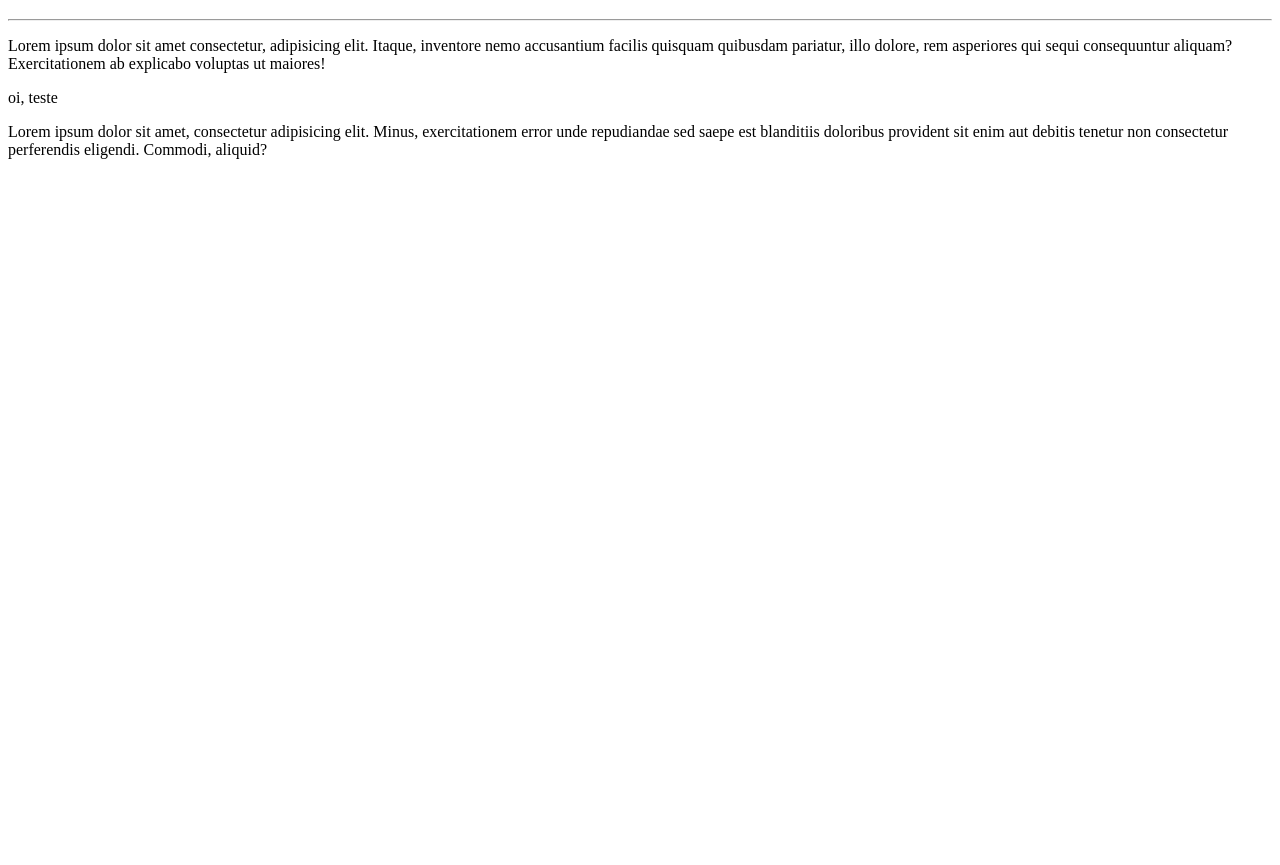
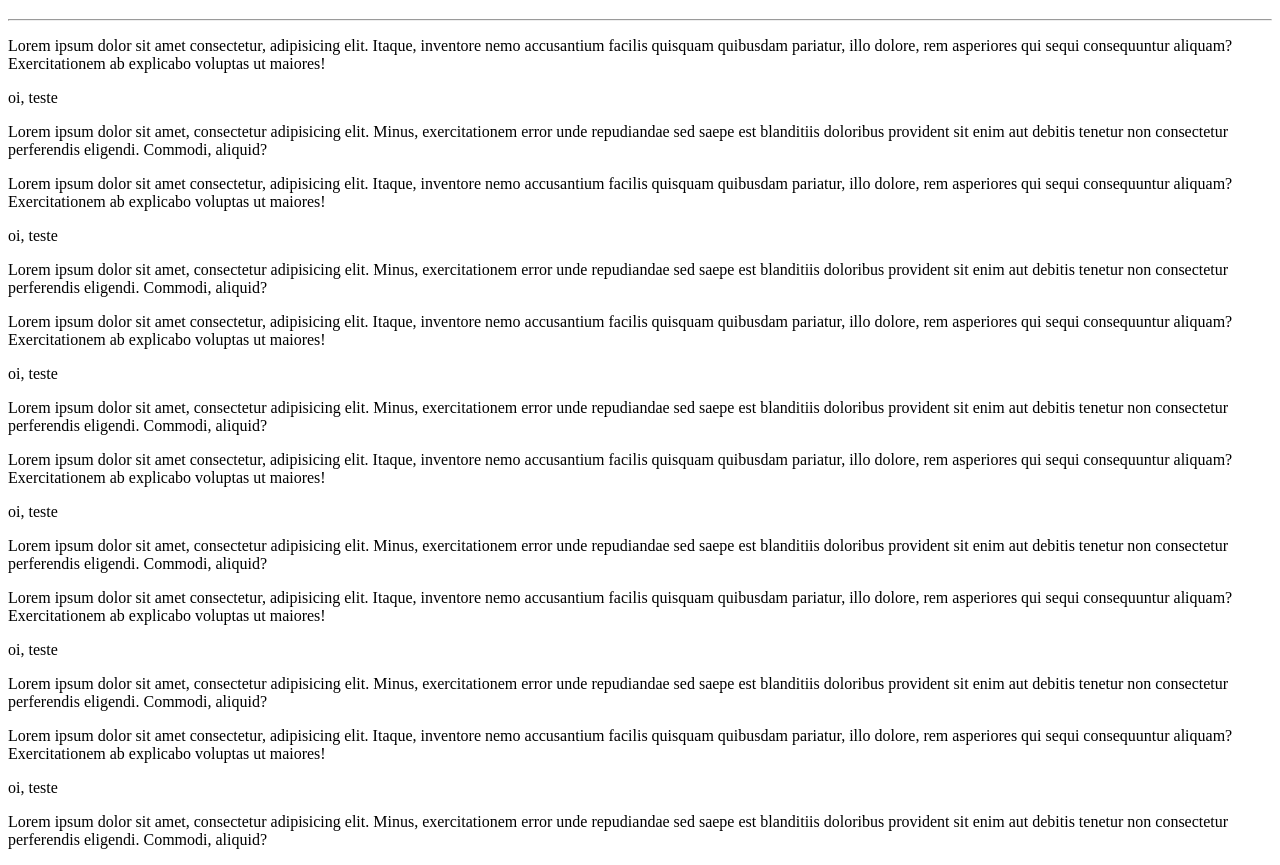
Before and after one commit to juliafaraleski/Mundo, a plain HTML site: page site-exemplo/index.html in a window 1280 px wide. Shown: the part 61-926 px from the top of the page. Before the commit the page ends 800 px from the top, so only its background shows below. Drawn offline with Linux system fonts and the light colour scheme.

Commit message:
comitando
3 2 1

```diff
--- a/site-exemplo/index.html
+++ b/site-exemplo/index.html
@@ -11,6 +11,21 @@
   <p>Lorem ipsum dolor sit amet consectetur, adipisicing elit. Itaque, inventore nemo accusantium facilis quisquam quibusdam pariatur, illo dolore, rem asperiores qui sequi consequuntur aliquam? Exercitationem ab explicabo voluptas ut maiores!</p>
   <p>oi, teste</p>
   <p>Lorem ipsum dolor sit amet, consectetur adipisicing elit. Minus, exercitationem error unde repudiandae sed saepe est blanditiis doloribus provident sit enim aut debitis tenetur non consectetur perferendis eligendi. Commodi, aliquid?</p>
+  <p>Lorem ipsum dolor sit amet consectetur, adipisicing elit. Itaque, inventore nemo accusantium facilis quisquam quibusdam pariatur, illo dolore, rem asperiores qui sequi consequuntur aliquam? Exercitationem ab explicabo voluptas ut maiores!</p>
+  <p>oi, teste</p>
+  <p>Lorem ipsum dolor sit amet, consectetur adipisicing elit. Minus, exercitationem error unde repudiandae sed saepe est blanditiis doloribus provident sit enim aut debitis tenetur non consectetur perferendis eligendi. Commodi, aliquid?</p>
+  <p>Lorem ipsum dolor sit amet consectetur, adipisicing elit. Itaque, inventore nemo accusantium facilis quisquam quibusdam pariatur, illo dolore, rem asperiores qui sequi consequuntur aliquam? Exercitationem ab explicabo voluptas ut maiores!</p>
+  <p>oi, teste</p>
+  <p>Lorem ipsum dolor sit amet, consectetur adipisicing elit. Minus, exercitationem error unde repudiandae sed saepe est blanditiis doloribus provident sit enim aut debitis tenetur non consectetur perferendis eligendi. Commodi, aliquid?</p>
+  <p>Lorem ipsum dolor sit amet consectetur, adipisicing elit. Itaque, inventore nemo accusantium facilis quisquam quibusdam pariatur, illo dolore, rem asperiores qui sequi consequuntur aliquam? Exercitationem ab explicabo voluptas ut maiores!</p>
+  <p>oi, teste</p>
+  <p>Lorem ipsum dolor sit amet, consectetur adipisicing elit. Minus, exercitationem error unde repudiandae sed saepe est blanditiis doloribus provident sit enim aut debitis tenetur non consectetur perferendis eligendi. Commodi, aliquid?</p>
+  <p>Lorem ipsum dolor sit amet consectetur, adipisicing elit. Itaque, inventore nemo accusantium facilis quisquam quibusdam pariatur, illo dolore, rem asperiores qui sequi consequuntur aliquam? Exercitationem ab explicabo voluptas ut maiores!</p>
+  <p>oi, teste</p>
+  <p>Lorem ipsum dolor sit amet, consectetur adipisicing elit. Minus, exercitationem error unde repudiandae sed saepe est blanditiis doloribus provident sit enim aut debitis tenetur non consectetur perferendis eligendi. Commodi, aliquid?</p>
+  <p>Lorem ipsum dolor sit amet consectetur, adipisicing elit. Itaque, inventore nemo accusantium facilis quisquam quibusdam pariatur, illo dolore, rem asperiores qui sequi consequuntur aliquam? Exercitationem ab explicabo voluptas ut maiores!</p>
+  <p>oi, teste</p>
+  <p>Lorem ipsum dolor sit amet, consectetur adipisicing elit. Minus, exercitationem error unde repudiandae sed saepe est blanditiis doloribus provident sit enim aut debitis tenetur non consectetur perferendis eligendi. Commodi, aliquid?</p>
 
 </body>
 </html>
```
